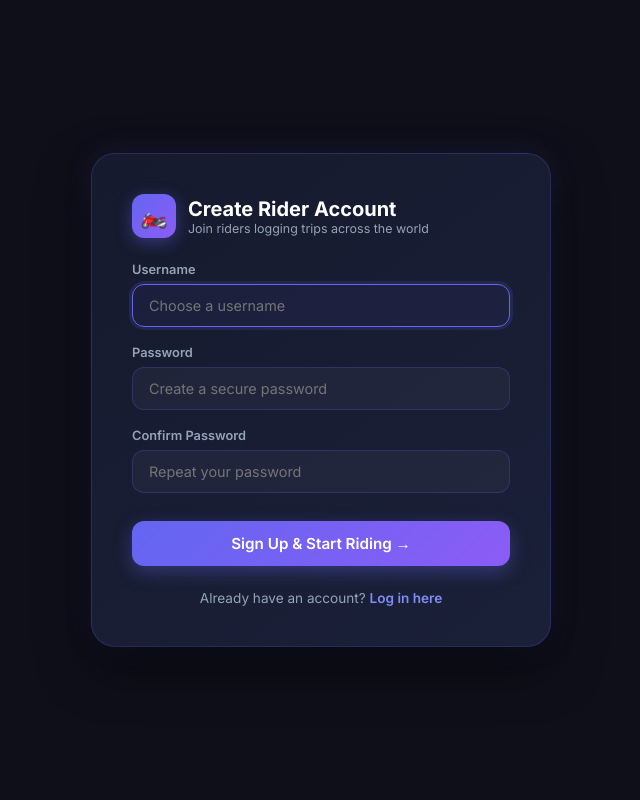
After one commit to deonflx/bike, a Django app: page /register/ in a window 1280 px wide. The commit adds this page. Shown: the whole page, without its empty margins (319-959 px from the left). Run offline with Django 5.2, Linux system fonts and the light colour scheme; parts of the project's set-up code (start-up, migrations or seed data) failed here and were passed over.

Commit message:
feat: implement core bike tracking app with PostGIS models, views, and map templates

```diff
--- a/bike_project/bike_app/models.py
+++ b/bike_project/bike_app/models.py
@@ -1,5 +1,6 @@
 from django.db import models
 from django.contrib.gis.db import models as gis_models
+from django.contrib.auth.models import User
 
 
 class BikeTrip(models.Model):
@@ -7,6 +8,7 @@ class BikeTrip(models.Model):
     Stores route/spatial data in PostGIS.
     Bike specs (capacity, mileage) live in Redis under key trip:<id>:specs.
     """
+    user                 = models.ForeignKey(User, on_delete=models.CASCADE, related_name='trips', null=True, blank=True)
     bikename             = models.CharField(max_length=100)
 
     # Human-readable location labels
--- /dev/null
+++ b/bike_project/bike_app/templates/register.html
@@ -0,0 +1,159 @@
+<!DOCTYPE html>
+<html lang="en">
+<head>
+    <meta charset="UTF-8">
+    <meta name="viewport" content="width=device-width, initial-scale=1.0">
+    <title>Register | Bike Trip Manager</title>
+    <meta name="description" content="Create an account to log trips and connect with other riders.">
+    <link href="https://fonts.googleapis.com/css2?family=Inter:wght@300;400;500;600;700;800&display=swap" rel="stylesheet">
+    <style>
+        * { margin: 0; padding: 0; box-sizing: border-box; }
+        :root {
+            --bg: #0f0f1a;
+            --bg2: #1a1a2e;
+            --border: rgba(99,102,241,0.22);
+            --purple: #6366f1;
+            --purple-l: #818cf8;
+            --text: #e2e8f0;
+            --muted: #94a3b8;
+            --dim: #64748b;
+        }
+        body {
+            font-family: 'Inter', sans-serif;
+            background: var(--bg);
+            color: var(--text);
+            min-height: 100vh;
+            display: flex;
+            align-items: center;
+            justify-content: center;
+            padding: 24px;
+        }
+        .auth-card {
+            background: linear-gradient(145deg, #161a2e, #1a2038);
+            border: 1px solid var(--border);
+            border-radius: 24px;
+            padding: 40px;
+            width: 100%;
+            max-width: 460px;
+            box-shadow: 0 20px 50px rgba(0,0,0,0.5), 0 0 30px rgba(99,102,241,0.12);
+        }
+        .brand {
+            display: flex;
+            align-items: center;
+            gap: 12px;
+            margin-bottom: 24px;
+        }
+        .logo {
+            width: 44px; height: 44px;
+            background: linear-gradient(135deg, var(--purple), #8b5cf6);
+            border-radius: 12px;
+            display: flex; align-items: center; justify-content: center;
+            font-size: 22px;
+            box-shadow: 0 4px 16px rgba(99,102,241,0.4);
+        }
+        .brand-title { font-size: 1.25rem; font-weight: 700; color: #fff; }
+        .brand-sub { font-size: 0.78rem; color: var(--muted); }
+        .form-group { margin-bottom: 18px; }
+        .form-group label {
+            display: block; font-size: 0.8rem; font-weight: 600;
+            color: var(--muted); margin-bottom: 7px;
+        }
+        .form-group input {
+            width: 100%; padding: 12px 16px;
+            background: rgba(255,255,255,0.04);
+            border: 1px solid var(--border);
+            border-radius: 12px; color: #fff;
+            font-size: 0.9rem; font-family: inherit;
+            outline: none; transition: all 0.2s;
+        }
+        .form-group input:focus {
+            border-color: var(--purple);
+            background: rgba(99,102,241,0.06);
+            box-shadow: 0 0 0 3px rgba(99,102,241,0.15);
+        }
+        .helptext {
+            font-size: 0.7rem; color: var(--dim); margin-top: 5px; line-height: 1.4;
+            display: block;
+        }
+        .helptext ul { padding-left: 16px; margin-top: 4px; }
+        .btn-submit {
+            width: 100%; padding: 13px;
+            background: linear-gradient(135deg, var(--purple), #8b5cf6);
+            color: #fff; border: none; border-radius: 12px;
+            font-size: 0.95rem; font-weight: 600;
+            cursor: pointer; font-family: inherit;
+            box-shadow: 0 6px 18px rgba(99,102,241,0.35);
+            transition: all 0.2s; margin-top: 10px;
+        }
+        .btn-submit:hover {
+            transform: translateY(-1px);
+            box-shadow: 0 8px 24px rgba(99,102,241,0.5);
+        }
+        .auth-footer {
+            text-align: center; margin-top: 24px;
+            font-size: 0.85rem; color: var(--muted);
+        }
+        .auth-footer a {
+            color: var(--purple-l); text-decoration: none; font-weight: 600;
+        }
+        .auth-footer a:hover { text-decoration: underline; }
+        .alert-error {
+            background: rgba(239,68,68,0.12);
+            border: 1px solid rgba(239,68,68,0.3);
+            color: #f87171; border-radius: 10px;
+            padding: 12px 16px; font-size: 0.82rem;
+            margin-bottom: 20px;
+        }
+    </style>
+</head>
+<body>
+
+<div class="auth-card">
+    <div class="brand">
+        <div class="logo">🏍️</div>
+        <div>
+            <div class="brand-title">Create Rider Account</div>
+            <div class="brand-sub">Join riders logging trips across the world</div>
+        </div>
+    </div>
+
+    {% if form.errors %}
+    <div class="alert-error">
+        {% for field in form %}
+            {% for error in field.errors %}
+                <div>• {{ field.label }}: {{ error }}</div>
+            {% endfor %}
+        {% endfor %}
+        {% for error in form.non_field_errors %}
+            <div>• {{ error }}</div>
+        {% endfor %}
+    </div>
+    {% endif %}
+
+    <form method="POST">
+        {% csrf_token %}
+        <div class="form-group">
+            <label for="id_username">Username</label>
+            <input type="text" id="id_username" name="username" placeholder="Choose a username" required autofocus>
+        </div>
+
+        <div class="form-group">
+            <label for="id_password1">Password</label>
+            <input type="password" id="id_password1" name="password1" placeholder="Create a secure password" required>
+        </div>
+
+        <div class="form-group">
+            <label for="id_password2">Confirm Password</label>
+            <input type="password" id="id_password2" name="password2" placeholder="Repeat your password" required>
+        </div>
+
+        <button type="submit" class="btn-submit">Sign Up & Start Riding →</button>
+    </form>
+
+    <div class="auth-footer">
+        Already have an account? <a href="{% url 'login' %}">Log in here</a>
+    </div>
+</div>
+
+</body>
+</html>
--- a/bike_project/bike_app/urls.py
+++ b/bike_project/bike_app/urls.py
@@ -3,6 +3,11 @@ from django.urls import path
 from . import views
 
 urlpatterns = [
+    # Auth
+    path('register/', views.register_view, name='register'),
+    path('login/', views.login_view, name='login'),
+    path('logout/', views.logout_view, name='logout'),
+
     # Home / list
     path('', views.customer_list, name='customer_list'),
 
--- a/bike_project/bike_app/views.py
+++ b/bike_project/bike_app/views.py
@@ -10,7 +10,11 @@ from django.views.decorators.http import require_http_methods
 from django.http import JsonResponse
 from django.contrib.gis.geos import Point
 from django.contrib.gis.measure import D
+from django.contrib.gis.db.models.functions import Distance
 from django.db.models import Q
+from django.contrib.auth import authenticate, login, logout
+from django.contrib.auth.forms import UserCreationForm, AuthenticationForm
+from django.contrib.auth.decorators import login_required
 from dotenv import load_dotenv
 
 load_dotenv(override=True)
@@ -34,7 +38,7 @@ def _geocode(place_name: str):
         r = http_requests.get(
             'https://nominatim.openstreetmap.org/search',
             params={'q': place_name, 'format': 'json', 'limit': 1, 'countrycodes': 'in'},
-            headers={'User-Agent': 'BikeApp/1.0'},
+            headers={'User-Agent': 'BikeTripRoutingApp/1.0 (contact: admin@bikerouteapp.com)'},
             timeout=5
         )
         results = r.json()
@@ -244,6 +248,7 @@ def bike_submit(request):
 
     # 3. Save slim trip to PostGIS (location only)
     trip = BikeTrip.objects.create(
+        user              = request.user if request.user.is_authenticated else None,
         bikename          = bikename,
         starting_name     = starting_name,
         destination_name  = destination_name,
@@ -289,11 +294,64 @@ def get_trip_fuel_stops(request, pk):
     return JsonResponse(fuel_data)
 
 
+# ─── Authentication Views ───────────────────────────────────────────────────────
+
+def register_view(request):
+    """User registration page"""
+    if request.user.is_authenticated:
+        return redirect('customer_list')
+    if request.method == 'POST':
+        form = UserCreationForm(request.POST)
+        if form.is_valid():
+            user = form.save()
+            login(request, user)
+            return redirect('customer_list')
+    else:
+        form = UserCreationForm()
+    return render(request, 'register.html', {'form': form})
+
+
+def login_view(request):
+    """User login page"""
+    if request.user.is_authenticated:
+        return redirect('customer_list')
+    error_message = None
+    if request.method == 'POST':
+        form = AuthenticationForm(request, data=request.POST)
+        if form.is_valid():
+            user = form.get_user()
+            login(request, user)
+            return redirect('customer_list')
+        else:
+            error_message = "Invalid username or password. Please try again."
+    else:
+        form = AuthenticationForm()
+    return render(request, 'login.html', {'form': form, 'error_message': error_message})
+
+
+def logout_view(request):
+    """Log out user and redirect to login"""
+    logout(request)
+    return redirect('login')
+
+
 # ─── Customer Views ────────────────────────────────────────────────────────────
 
 def customer_list(request):
-    """Home page — all bike trip records"""
-    trips = BikeTrip.objects.all()
+    """Home page — user trips vs community trips"""
+    if not request.user.is_authenticated:
+        return redirect('login')
+
+    tab = request.GET.get('tab', 'my')  # 'my' = logged-in user trips, 'all' = community trips
+    if tab == 'all':
+        trips_qs = BikeTrip.objects.all().select_related('user')
+    else:
+        trips_qs = BikeTrip.objects.filter(user=request.user).select_related('user')
+
+    my_count = BikeTrip.objects.filter(user=request.user).count()
+    all_count = BikeTrip.objects.count()
+
+    trips = list(trips_qs)
     active_sessions = {
         s.bike_trip.pk: s
         for s in TripSession.objects.filter(status=TripSession.STATUS_ACTIVE).select_related('bike_trip')
@@ -306,6 +364,9 @@ def customer_list(request):
         trip.redis_mileage  = specs.get('mileage',  '—')   # type: ignore[attr-defined]
     return render(request, 'customer_list.html', {
         'trips': trips,
+        'tab': tab,
+        'my_count': my_count,
+        'all_count': all_count,
         'active_count': len(active_sessions),
     })
 
@@ -323,28 +384,37 @@ def customer_detail(request, pk):
     active_session = TripSession.objects.filter(bike_trip=trip, status=TripSession.STATUS_ACTIVE).first()
     past_sessions  = TripSession.objects.filter(bike_trip=trip, status=TripSession.STATUS_COMPLETED)
 
-    # ── Co-travelers heading to the same destination ───────────
-    dest_name = (trip.destination_name or '').strip()
-    dest_city = dest_name.split(',')[0].strip() if dest_name else ''
+    # ── PostGIS 5 km Radius Destination Comparison ───────────
     co_query = BikeTrip.objects.exclude(pk=trip.pk)
+    co_travelers = []
 
-    co_travelers = []
-    try:
-        if trip.destination_point and dest_city:
-            co_travelers = list(co_query.filter(
-                Q(destination_point__distance_lte=(trip.destination_point, D(km=30))) |
-                Q(destination_name__icontains=dest_city)
-            ).distinct())
-        elif trip.destination_point:
-            co_travelers = list(co_query.filter(
-                destination_point__distance_lte=(trip.destination_point, D(km=30))
-            ).distinct())
-        elif dest_city:
-            co_travelers = list(co_query.filter(destination_name__icontains=dest_city).distinct())
-    except Exception as e:
-        print(f"Error querying co-travelers: {e}")
+    if trip.destination_point:
+        try:
+            # Query destinations within 5 km using PostGIS ST_DistanceSphere
+            co_travelers = list(
+                co_query.filter(
+                    destination_point__isnull=False,
+                    destination_point__distance_lte=(trip.destination_point, D(km=5))
+                )
+                .annotate(dest_distance=Distance('destination_point', trip.destination_point))
+                .order_by('dest_distance')
+            )
+            # Format distance for display
+            for rider in co_travelers:
+                if hasattr(rider, 'dest_distance') and rider.dest_distance:
+                    km_val = rider.dest_distance.km
+                    rider.formatted_dist = f"{km_val:.2f} km" if km_val >= 1.0 else f"{rider.dest_distance.m:.0f} m"
+                else:
+                    rider.formatted_dist = "< 5 km"
+        except Exception as e:
+            print(f"PostGIS 5km query failed: {e}")
+    else:
+        # Fallback if geocoding coordinates are not available
+        dest_city = (trip.destination_name or '').split(',')[0].strip()
         if dest_city:
-            co_travelers = list(co_query.filter(destination_name__icontains=dest_city).distinct())
+            co_travelers = list(co_query.filter(destination_name__icontains=dest_city))
+            for rider in co_travelers:
+                rider.formatted_dist = "Same City"
 
     # Attach live active session & specs for each co-traveler
     if co_travelers:
@@ -379,6 +449,7 @@ def view_route(request, pk):
         'trip': trip,
         'session': None,
         'view_only': True,
+        'carto_api_key': os.environ.get('CARTO_API_KEY', ''),
     })
 
 
@@ -394,7 +465,10 @@ def start_trip(request, pk):
 def trip_map(request, session_pk):
     """Live map page for a trip session"""
     session = get_object_or_404(TripSession, pk=session_pk)
-    return render(request, 'trip_map.html', {'session': session})
+    return render(request, 'trip_map.html', {
+        'session': session,
+        'carto_api_key': os.environ.get('CARTO_API_KEY', ''),
+    })
 
 
 @csrf_exempt
```
Also changed, not shown: bike_project/bike_app/templates/customer_detail.html (+16 -7 lines), bike_project/bike_app/templates/customer_list.html (+30 -4 lines), bike_project/bike_app/templates/login.html (added, +142 -0 lines), bike_project/bike_app/templates/trip_map.html (+20 -2 lines), bike_project/bike_project/settings.py (+21 -6 lines), bike_project/bike_app/migrations/0004_biketrip_user.py (added).
